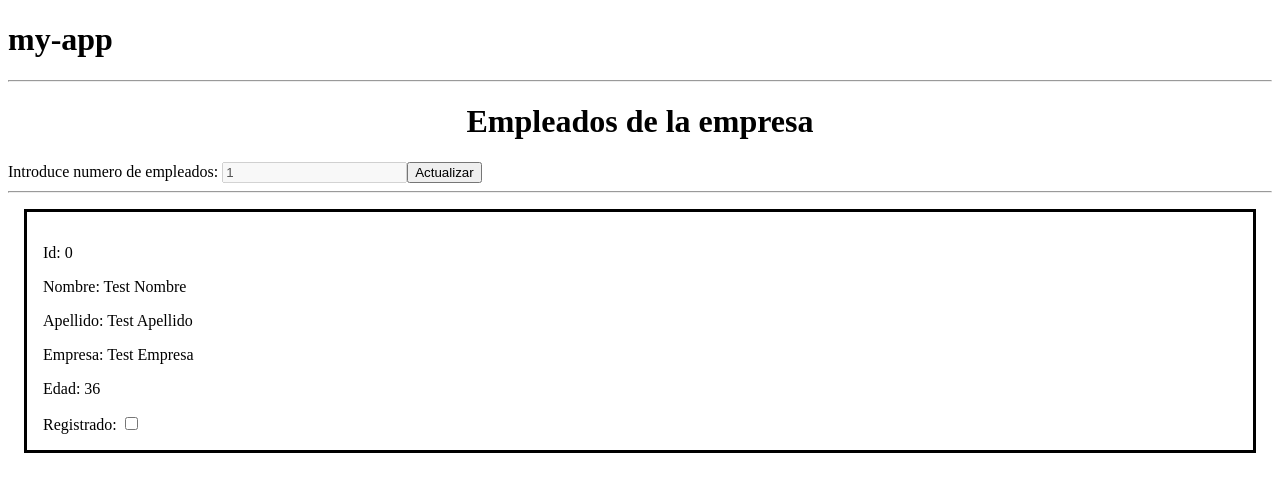
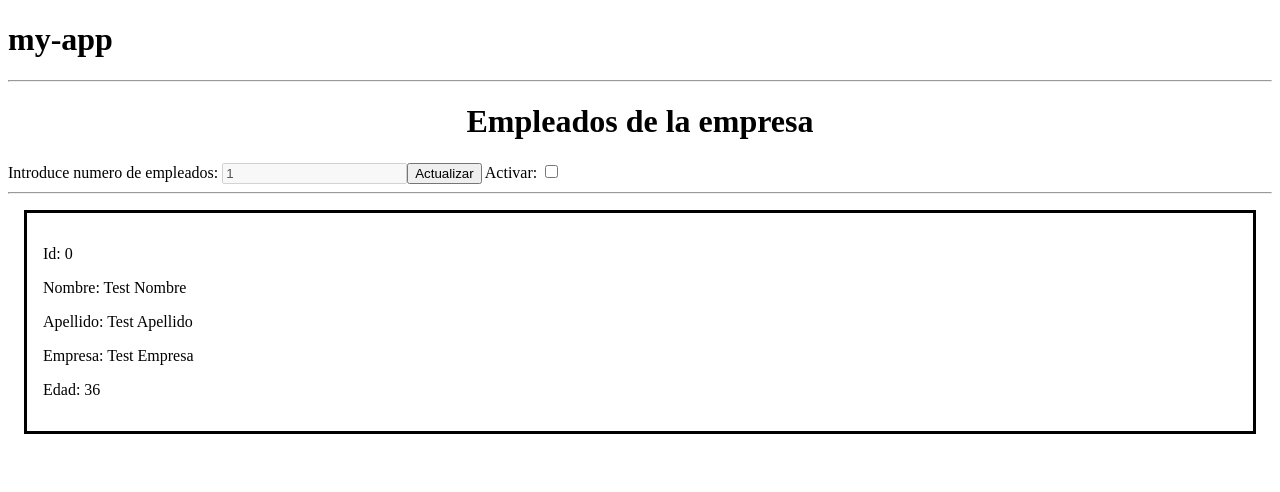
Before and after one commit to jdlopez-dev/my-app, an Angular app: page / in a window 1280 px wide. Shown: the top 492 px of the page. Built offline with nearby package versions, Linux system fonts and the light colour scheme.

Commit message:
[ CP10 ] -  Event Binding

```diff
--- a/src/app/empleado/empleado.component.html
+++ b/src/app/empleado/empleado.component.html
@@ -4,6 +4,4 @@
     <p>Apellido: {{empleado.apellido}}</p>
     <p>Empresa: {{empleado.empresa}}</p>
     <p>Edad: {{empleado.edad}}</p>
-
-    Registrado: <input type="checkbox" name="" id="">
 </div>
--- a/src/app/empleados/empleados.component.html
+++ b/src/app/empleados/empleados.component.html
@@ -1,8 +1,13 @@
 <hr>
 <h1>Empleados de la empresa </h1>
-Introduce numero de empleados: <input type="number" #nuero_empleados_input value={{nuero_empleados}} [disabled]="enableCuadro">
+Introduce numero de empleados: <input type="number" #nuero_empleados_input value={{nuero_empleados}} [disabled]="enableInputEmpleados">
 <input type="button" value="Actualizar" (click)="actualizarEmpleados(nuero_empleados_input.value)" >
+Activar: <input type="checkbox" name="" id="activar_caja" [checked]="checkedCheckBox" (change)="setActivarCajaEmpleados($event)">
 <hr>
+
+<div *ngIf="!nuero_empleados">{{textoDeRegistro}}</div>
+
+
 <div *ngFor="let i of [].constructor(nuero_empleados),let x = index">
     <app-empleado [IdEmpleado] = x></app-empleado>
 </div>
--- a/src/app/empleados/empleados.component.ts
+++ b/src/app/empleados/empleados.component.ts
@@ -8,7 +8,9 @@ import { Component, OnInit } from "@angular/core";
 export class EmpleadosComponent implements OnInit {
 
     public nuero_empleados: number = 1;
-    enableCuadro = true;
+    enableInputEmpleados = true;
+    checkedCheckBox = false;
+    textoDeRegistro = "no hay nadie registrado";
 
     constructor() {
 
@@ -17,6 +19,13 @@ export class EmpleadosComponent implements OnInit {
     ngOnInit(): void {
     }
 
+    setActivarCajaEmpleados(event: Event){
+        alert("Se ha activiado la generación de empleados");
+        this.checkedCheckBox = (<HTMLInputElement>event.target).checked;
+
+        this.enableInputEmpleados = this.checkedCheckBox ? false : true;
+    }
+
     actualizarEmpleados(value: string){
         this.nuero_empleados = Number(value);
     }
```
